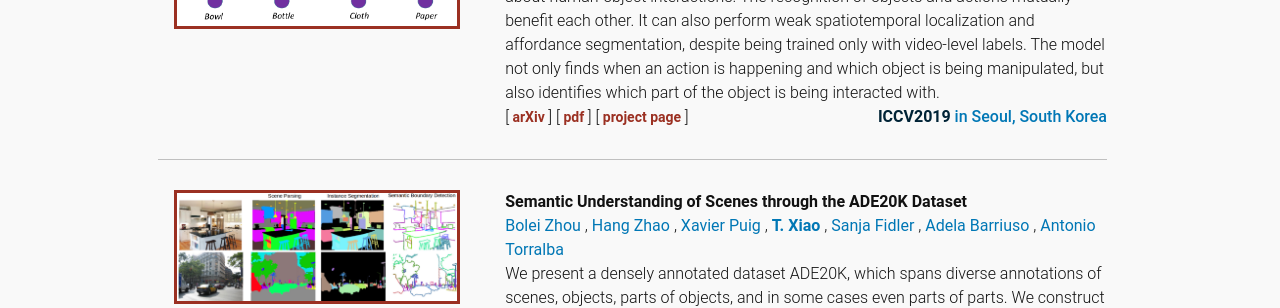
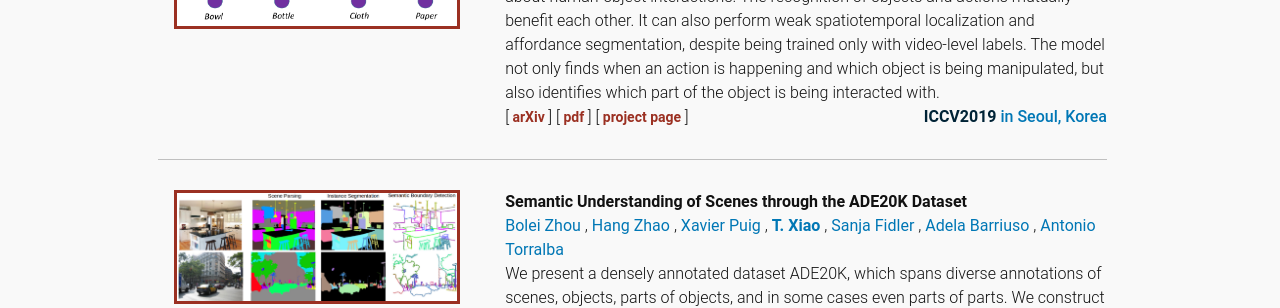
Before and after one commit to Tete-Xiao/Tete-Xiao.github.io, a Jekyll site: the page built from index.html, in a window 1280 px wide and 900 px high, scrolled down 2653 px. Shown: the part 153-461 px from the top of the window. Built offline with Jekyll 4.4.1, drawn with Linux system fonts in a browser that asks for light colours; comment, search, counter and statistics services are not loaded; a style sheet for code colours, icons or effects is not loaded.

Commit message:
update publications

```diff
--- a/_data/bio.yml
+++ b/_data/bio.yml
@@ -18,4 +18,4 @@
 short:
   date:
   title:  "In Deep."
-  content: "The next AI revolution will not be <em class='text-grey-bright'>supervised</em>. <br><br> A Motto,<br>Berkeley Artificial Intelligence Lab"
+  content: "The next AI revolution will not be <em class='text-grey-bright'>supervised</em>. <br><br> A Motto,<br>Berkeley Artificial Intelligence Research"
--- a/_data/publications.yml
+++ b/_data/publications.yml
@@ -17,11 +17,11 @@
     - name: Bolei Zhou
       url:  'http://bzhou.ie.cuhk.edu.hk/'
   publisher:  'ICCV2019'
-  place:    'in Seoul, South Korea'
+  place:    'in Seoul, Korea'
   desc: 'Objects are entities we act upon, where the functionality of an object is determined by how we interact with it. We propose a Dual Attention Network model which reasons about human-object interactions. The recognition of objects and actions mutually benefit each other. It can also perform weak spatiotemporal localization and affordance segmentation, despite being trained only with video-level labels. The model not only finds when an action is happening and which object is being manipulated, but also identifies which part of the object is being interacted with.'
   tags:
     - name: 'arXiv'
-      url:  'https://tetexiao.com'
+      url:  'https://arxiv.org/abs/1909.04743'
     - name: 'pdf'
       url:  '/pdf/tete2019_att.pdf'
     - name: 'project page'
```
